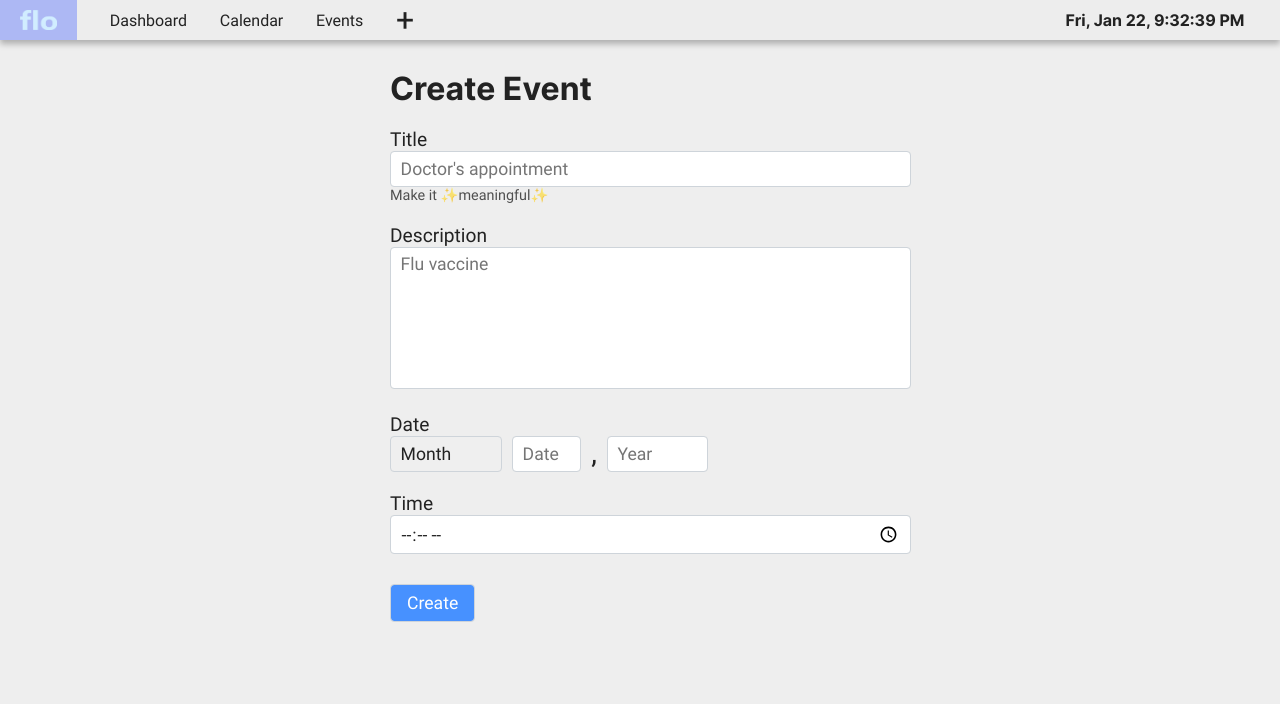
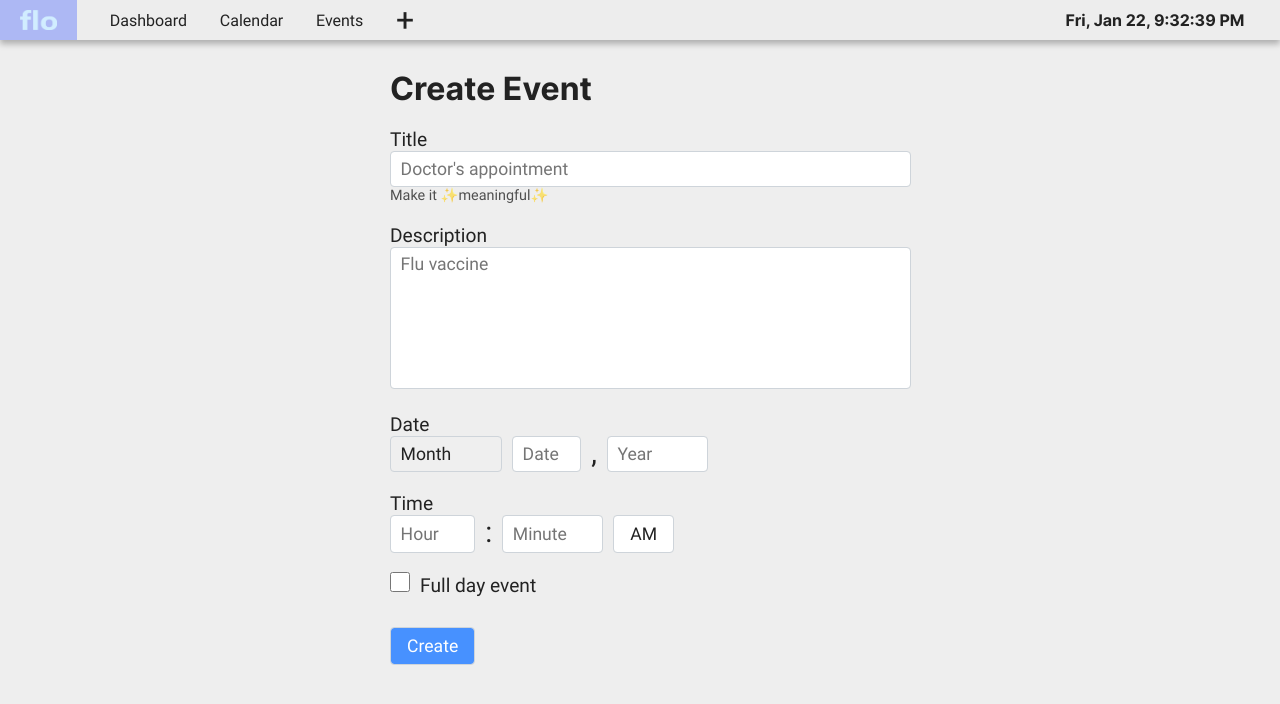
Before and after one commit to giilbert/flo-planner, a React (Vite) app: page /events/add in a window 1280 px wide. Shown: the top 704 px of the page. Built offline with nearby package versions, Linux system fonts and the light colour scheme.

Commit message:
changed time input

```diff
--- /dev/null
+++ b/src/components/DateInput.js
@@ -0,0 +1,45 @@
+import React, { createRef, useContext, } from 'react';
+
+export default function DateInput({ name, ctx }) {
+    const monthRef = createRef();
+    const dateRef = createRef();
+    const yearRef = createRef();
+    const { inputValues, setInputValues } = useContext(ctx);
+
+    const updateState = () => {
+        const a = inputValues;
+        a[name] = {
+            month: monthRef.current.value,
+            date: dateRef.current.value,
+            year: yearRef.current.value,
+        };
+
+        setInputValues(a)
+    }
+
+    return (
+        <div className="date-input" onChange={updateState}>
+            <select ref={monthRef}>
+                <option>Month</option>
+                <option>January</option>
+                <option>February</option>
+                <option>March</option>
+                <option>April</option>
+                <option>May</option>
+                <option>June</option>
+                <option>July</option>
+                <option>August</option>
+                <option>September</option>
+                <option>October</option>
+                <option>November</option>
+                <option>December</option>
+            </select>
+
+            <input placeholder="Date" ref={dateRef} maxLength="2" type="text" />
+
+            <p>, </p>
+
+            <input placeholder="Year" ref={yearRef} maxLength="4" type="text" />
+        </div>
+    )
+}
--- /dev/null
+++ b/src/components/TimeInput.js
@@ -0,0 +1,79 @@
+import React, { createRef, useState, useContext } from 'react';
+
+export default function DateInput({ name, ctx }) {
+    const hourRef = createRef();
+    const minuteRef = createRef();
+    const fullDayRef = createRef();
+    const [time, setTime] = useState('AM');
+    const [disabled, setDisabled] = useState(false);
+    const { inputValues, setInputValues } = useContext(ctx);
+
+    const updateState = () => {
+        const a = inputValues;
+        a[name] = {
+            hour: hourRef.current.value,
+            minute: minuteRef.current.value,
+            sign: time,
+            fullDay: fullDayRef.current.checked
+        };
+
+        if (fullDayRef.current.checked === true) {
+            setDisabled(true)
+        } else {
+            setDisabled(false)
+        }
+
+        setInputValues(a)
+    }
+
+    const toggle = e => {
+        e.preventDefault();
+
+        if (time === 'AM') {
+            setTime('PM');
+        } else if (time === 'PM') {
+            setTime('AM');
+        }
+    }
+
+
+    return (
+        <>
+            <div className="time-input" onChange={updateState}>
+                <input
+                    placeholder="Hour"
+                    ref={hourRef}
+                    maxLength="2"
+                    type="number"
+                    min="0"
+                    max="12"
+                    disabled={disabled}
+                />
+                <p> : </p>
+                <input
+                    placeholder="Minute"
+                    ref={minuteRef}
+                    maxLength="2"
+                    type="number"
+                    min="0"
+                    max="59"
+                    disabled={disabled}
+                />
+
+                <button onClick={toggle} disabled={disabled}>{time}</button>
+            </div>
+
+            <br />
+
+            <input
+                name="full-day"
+                type="checkbox"
+                value="full day"
+                style={{ marginRight: '10px' }}
+                ref={fullDayRef}
+                onChange={updateState}
+            />
+            <label htmlFor="full-day">Full day event</label>
+        </>
+    )
+}
--- a/src/css/CreateEvent.css
+++ b/src/css/CreateEvent.css
@@ -9,7 +9,8 @@
     max-width: 500px;
 }
 
-.create-event input,
+.create-event input[type='text'],
+.create-event input[type='number'],
 .create-event textarea,
 .date-input select {
     -webkit-appearance: none;
@@ -49,6 +50,46 @@
 
 .date-input * {
     margin-right: 10px;
+}
+
+.time-input {
+    display: flex;
+    flex-direction: row;
+}
+
+.time-input p {
+    font-size: 1.8rem;
+}
+
+.time-input select {
+    appearance: initial;
+    width: 7rem;
+}
+
+.time-input input[placeholder='Hour'] {
+    width: 4rem;
+}
+
+.time-input input[placeholder='Minute'] {
+    width: 5rem;
+}
+
+.time-input * {
+    margin-right: 10px;
+}
+
+.time-input button {
+    background-color: #fff !important;
+    border: 1px solid #ced4da !important;
+    color: var(--font-color) !important;
+    margin-top: 0px !important;
+}
+
+input[type='checkbox'] {
+    border: 1px solid #ced4da !important;
+    width: 20px;
+    height: 20px;
+    position: relative;
 }
 
 .create-event textarea {
--- a/src/pages/CreateEvent.js
+++ b/src/pages/CreateEvent.js
@@ -1,4 +1,6 @@
-import React, { createContext, createRef, useContext, useState } from 'react';
+import React, { createContext, useContext, useState } from 'react';
+import DateInput from '../components/DateInput';
+import TimeInput from '../components/TimeInput';
 
 import '../css/CreateEvent.css'
 
@@ -56,6 +58,7 @@ function Input({ name, placeholder, description, type = "text" }) {
             input = (
                 <input
                     name={name}
+                    type="text"
                     autoCorrect="off"
                     spellCheck="false"
                     placeholder={placeholder}
@@ -77,13 +80,10 @@ function Input({ name, placeholder, description, type = "text" }) {
             )
             break;
         case 'date':
-            input = <DateInput name={name} />
+            input = <DateInput name={name} ctx={FormContext} />
             break;
         case 'time':
-            input = <input
-                type="time"
-                onChange={updateState}
-            />
+            input = <TimeInput name={name} ctx={FormContext} />
             break;
     }
 
@@ -95,47 +95,3 @@ function Input({ name, placeholder, description, type = "text" }) {
         </div>
     )
 }
-
-const DateInput = ({ name }) => {
-    const monthRef = createRef();
-    const dateRef = createRef();
-    const yearRef = createRef();
-    const { inputValues, setInputValues } = useContext(FormContext);
-
-    const updateState = () => {
-        const a = inputValues;
-        a[name] = {
-            month: monthRef.current.value,
-            date: dateRef.current.value,
-            year: yearRef.current.value,
-        };
-
-        setInputValues(a)
-    }
-
-    return (
-        <div className="date-input" onChange={updateState}>
-            <select ref={monthRef}>
-                <option>Month</option>
-                <option>January</option>
-                <option>February</option>
-                <option>March</option>
-                <option>April</option>
-                <option>May</option>
-                <option>June</option>
-                <option>July</option>
-                <option>August</option>
-                <option>September</option>
-                <option>October</option>
-                <option>November</option>
-                <option>December</option>
-            </select>
-
-            <input placeholder="Date" ref={dateRef} maxLength="2" />
-
-            <p>, </p>
-
-            <input placeholder="Year" ref={yearRef} maxLength="4" />
-        </div>
-    )
-}
```
